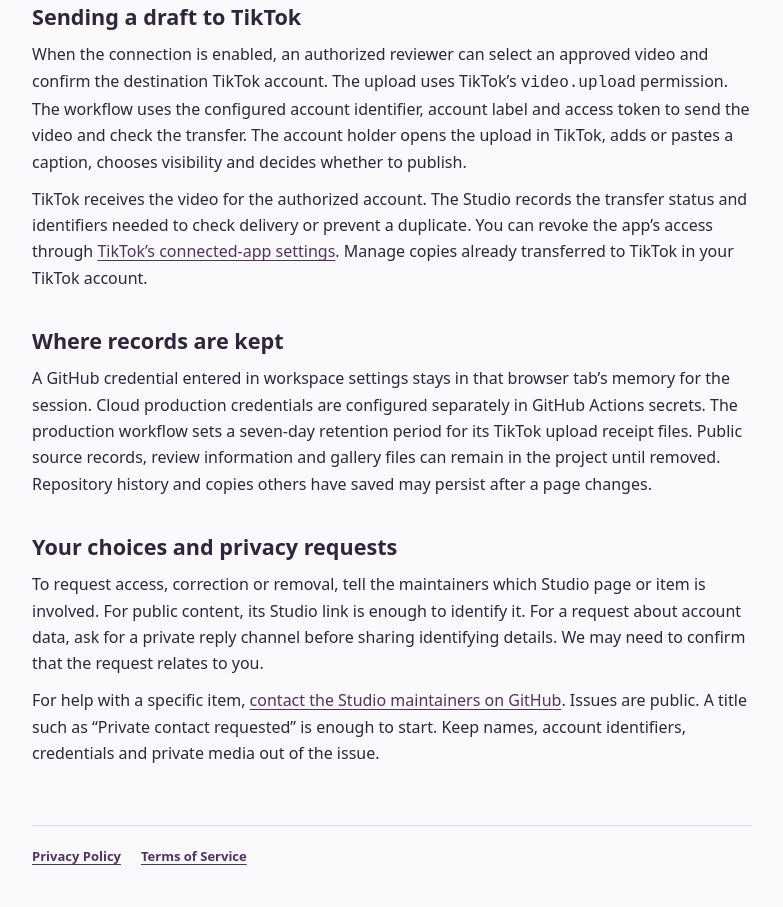
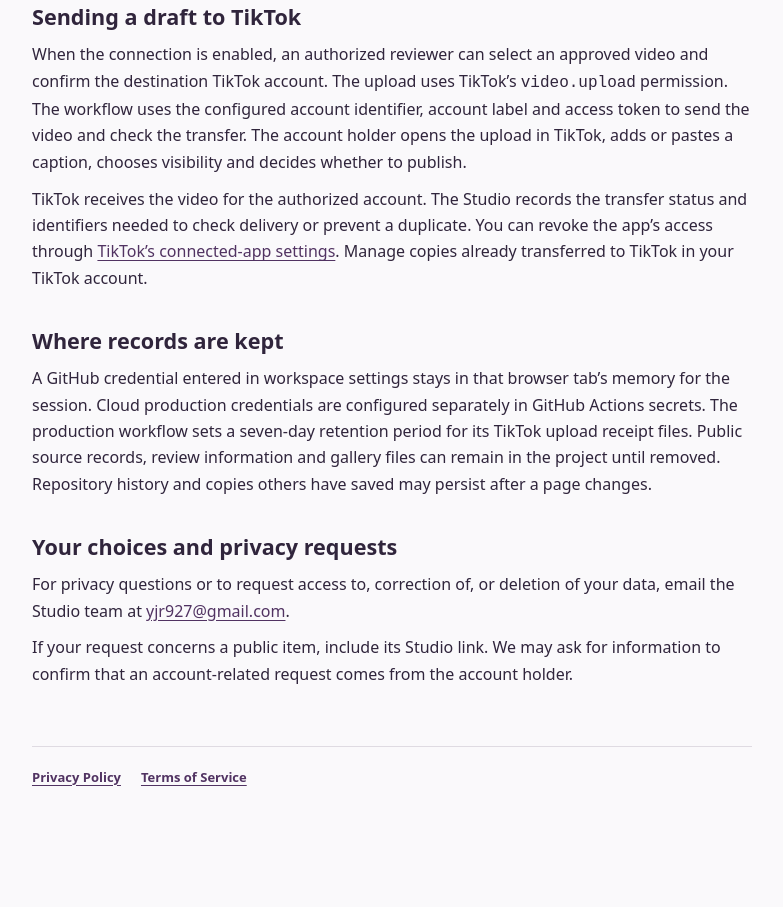
Before and after one commit to yjr927/idore_tools, a website: page site/privacy.html in a window 1280 px wide. Shown: the part 1008-1915 px from the top of the page, without its empty margins (248-1031 px from the left). After the commit the page ends 1836 px from the top, so only its background shows below. Drawn offline with Linux system fonts and the light colour scheme.

Commit message:
Add direct email for Studio privacy and removal requests

```diff
--- a/site/privacy.html
+++ b/site/privacy.html
@@ -37,8 +37,8 @@
     </section>
     <section>
       <h2>Your choices and privacy requests</h2>
-      <p>To request access, correction or removal, tell the maintainers which Studio page or item is involved. For public content, its Studio link is enough to identify it. For a request about account data, ask for a private reply channel before sharing identifying details. We may need to confirm that the request relates to you.</p>
-      <p>For help with a specific item, <a href="https://github.com/yjr927/idore_tools/issues/new">contact the Studio maintainers on GitHub</a>. Issues are public. A title such as “Private contact requested” is enough to start. Keep names, account identifiers, credentials and private media out of the issue.</p>
+      <p>For privacy questions or to request access to, correction of, or deletion of your data, email the Studio team at <a href="mailto:yjr927@gmail.com">yjr927@gmail.com</a>.</p>
+      <p>If your request concerns a public item, include its Studio link. We may ask for information to confirm that an account-related request comes from the account holder.</p>
     </section>
   </main>
   <footer class="policy-wrap"><nav class="legal-links" aria-label="Legal"><a aria-current="page" href="./privacy.html">Privacy Policy</a><a href="./terms.html">Terms of Service</a></nav></footer>
```
Also changed, not shown: site/terms.html (+1 -2 lines).
